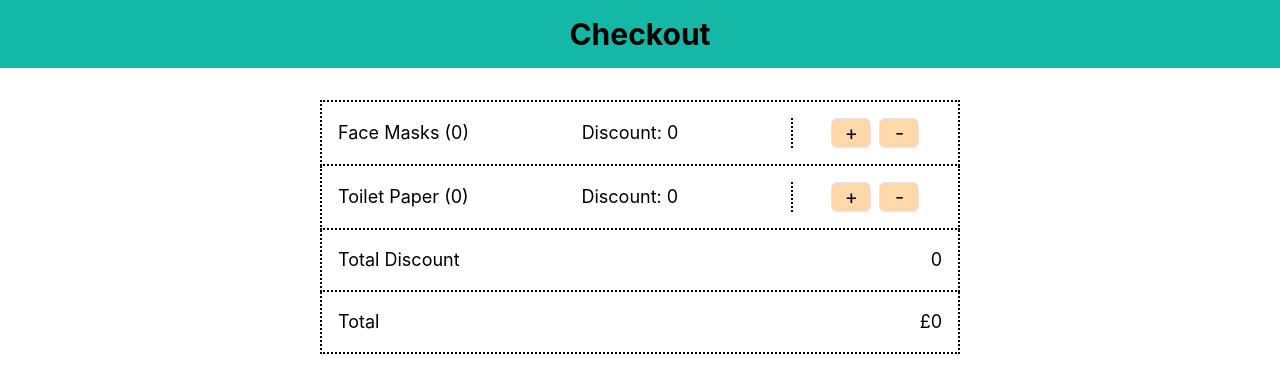
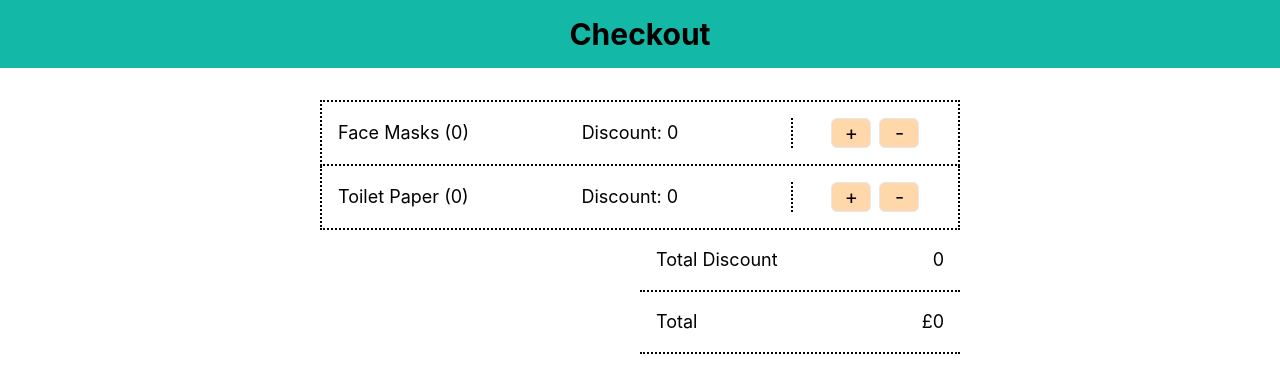
Before and after one commit to NickBansal/checkout, a React (Create React App) app: page / in a window 1280 px wide. Shown: the top 392 px of the page. Built offline with nearby package versions, Linux system fonts and the light colour scheme.

Commit message:
fixed the styling ofthe totals

```diff
--- a/src/pages/Checkout/index.js
+++ b/src/pages/Checkout/index.js
@@ -37,14 +37,14 @@ export default function Checkout() {
             </li>
           );
         })}
-        <li>
-          <div className={`${listItem} border-t-0`}>
+        <li className="flex justify-end">
+          <div className={`${listItem} border-x-0 w-1/2`}>
             <p>Total Discount</p>
             <p>{discount}</p>
           </div>
         </li>
-        <li>
-          <div className={`${listItem} border-t-0`}>
+        <li className="flex justify-end">
+          <div className={`${listItem} border-x-0 w-1/2 `}>
             <p>Total</p>
             <p>
               £
```
